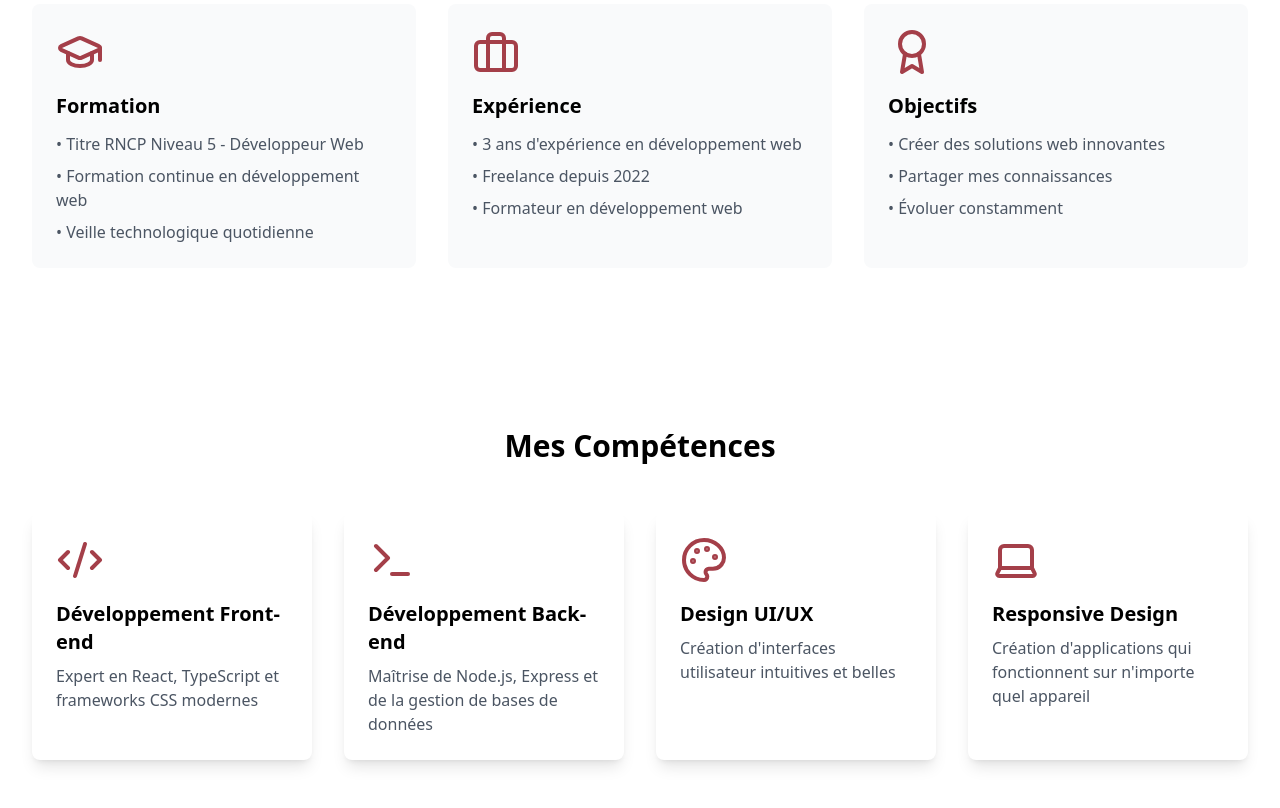
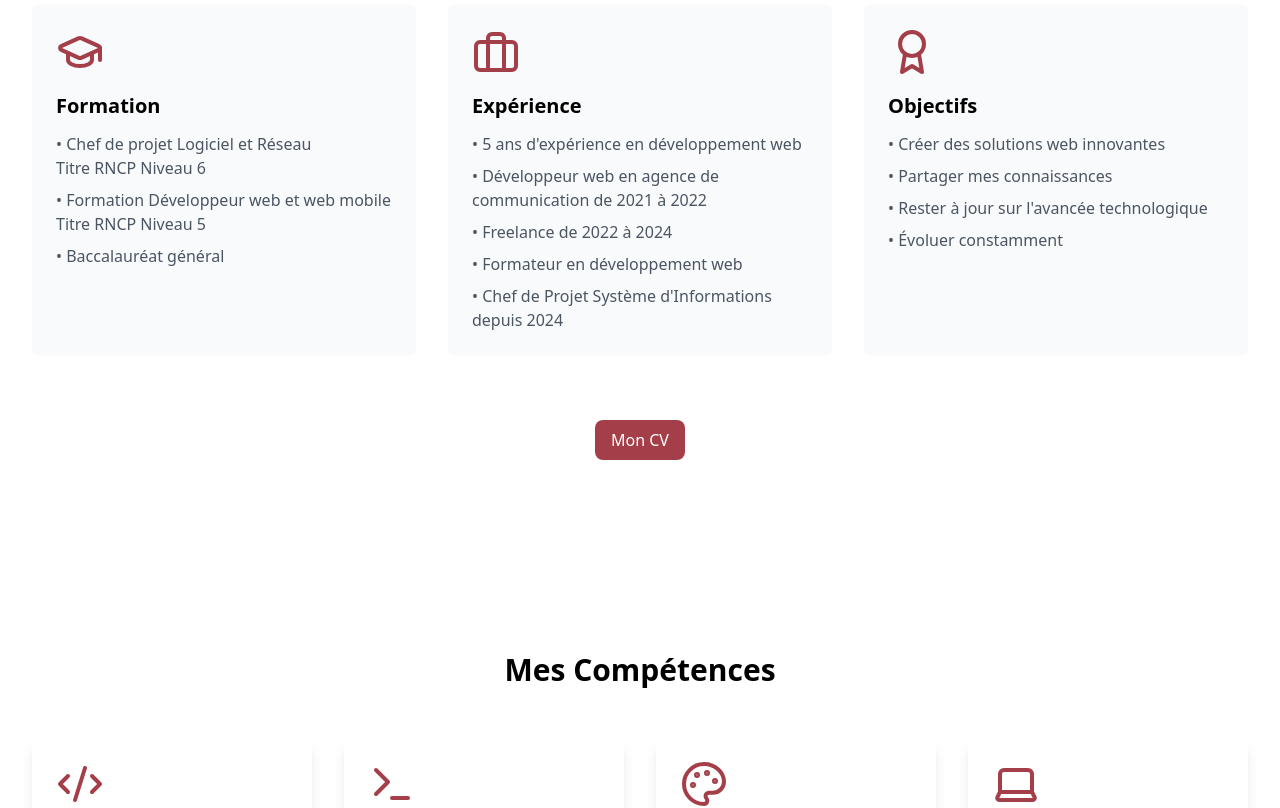
Before and after one commit to PhilippeG57/Portfolio-2025, a React (Vite) app: page / in a window 1280 px wide. Shown: the part 960-1768 px from the top of the page. Built offline with nearby package versions, Linux system fonts and the light colour scheme.

Commit message:
FIX section about + padding aux imputs du contact form

```diff
--- a/src/components/About.tsx
+++ b/src/components/About.tsx
@@ -10,9 +10,9 @@ export default function About() {
                         <GraduationCap className="h-12 w-12 text-primary mb-4" />
                         <h3 className="text-xl font-semibold mb-3 dark:text-white">Formation</h3>
                         <ul className="space-y-2 text-gray-600 dark:text-gray-300">
-                            <li>• Titre RNCP Niveau 5 - Développeur Web</li>
-                            <li>• Formation continue en développement web</li>
-                            <li>• Veille technologique quotidienne</li>
+                            <li>• Chef de projet Logiciel et Réseau<br></br>Titre RNCP Niveau 6</li>
+                            <li>• Formation Développeur web et web mobile<br></br>Titre RNCP Niveau 5</li>
+                            <li>• Baccalauréat général</li>
                         </ul>
                     </div>
 
@@ -20,9 +20,11 @@ export default function About() {
                         <Briefcase className="h-12 w-12 text-primary mb-4" />
                         <h3 className="text-xl font-semibold mb-3 dark:text-white">Expérience</h3>
                         <ul className="space-y-2 text-gray-600 dark:text-gray-300">
-                            <li>• 3 ans d'expérience en développement web</li>
-                            <li>• Freelance depuis 2022</li>
+                            <li>• 5 ans d'expérience en développement web</li>
+                            <li>• Développeur web en agence de communication de 2021 à 2022</li>
+                            <li>• Freelance de 2022 à 2024</li>
                             <li>• Formateur en développement web</li>
+                            <li>• Chef de Projet Système d'Informations depuis 2024</li>
                         </ul>
                     </div>
 
@@ -32,9 +34,18 @@ export default function About() {
                         <ul className="space-y-2 text-gray-600 dark:text-gray-300">
                             <li>• Créer des solutions web innovantes</li>
                             <li>• Partager mes connaissances</li>
+                            <li>• Rester à jour sur l'avancée technologique</li>
                             <li>• Évoluer constamment</li>
                         </ul>
                     </div>
+
+
+                </div>
+
+                <div className="flex justify-center gap-4 mb-8 pt-16">
+                    <a href="https://philippe-garcia.fr/cv2.pdf" target="_blank">
+                        <button className="px-4 py-2 rounded-lg bg-primary text-white">Mon CV</button>
+                    </a>
                 </div>
             </div>
         </section>
--- a/src/components/Contact.tsx
+++ b/src/components/Contact.tsx
@@ -62,7 +62,7 @@ export default function Contact() {
                 id="name"
                 name="name"
                 required
-                className="mt-1 block w-full rounded-md border-gray-300 shadow-sm focus:border-indigo-500 focus:ring-indigo-500"
+                className="px-4 py-2 mt-1 block w-full rounded-md border-gray-300 shadow-sm focus:border-indigo-500 focus:ring-indigo-500"
               />
             </div>
             <div>
@@ -72,7 +72,7 @@ export default function Contact() {
                 id="email"
                 name="email"
                 required
-                className="mt-1 block w-full rounded-md border-gray-300 shadow-sm focus:border-indigo-500 focus:ring-indigo-500"
+                className="px-4 py-2 mt-1 block w-full rounded-md border-gray-300 shadow-sm focus:border-indigo-500 focus:ring-indigo-500"
               />
             </div>
             <div>
@@ -82,7 +82,7 @@ export default function Contact() {
                 name="message"
                 rows={4}
                 required
-                className="mt-1 block w-full rounded-md border-gray-300 shadow-sm focus:border-indigo-500 focus:ring-indigo-500"
+                className="px-4 py-2 mt-1 block w-full rounded-md border-gray-300 shadow-sm focus:border-indigo-500 focus:ring-indigo-500"
               ></textarea>
             </div>
             <button
```
